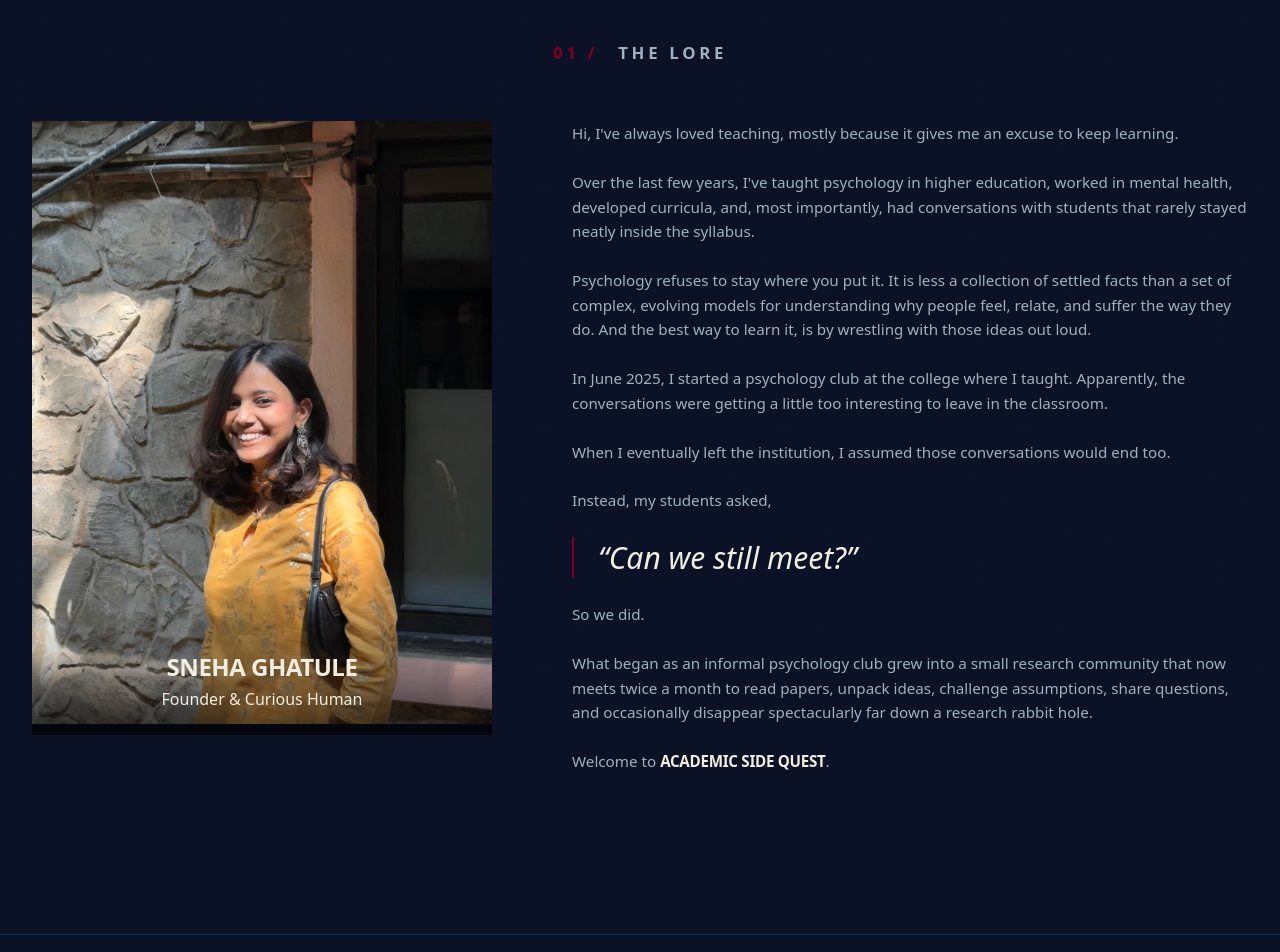
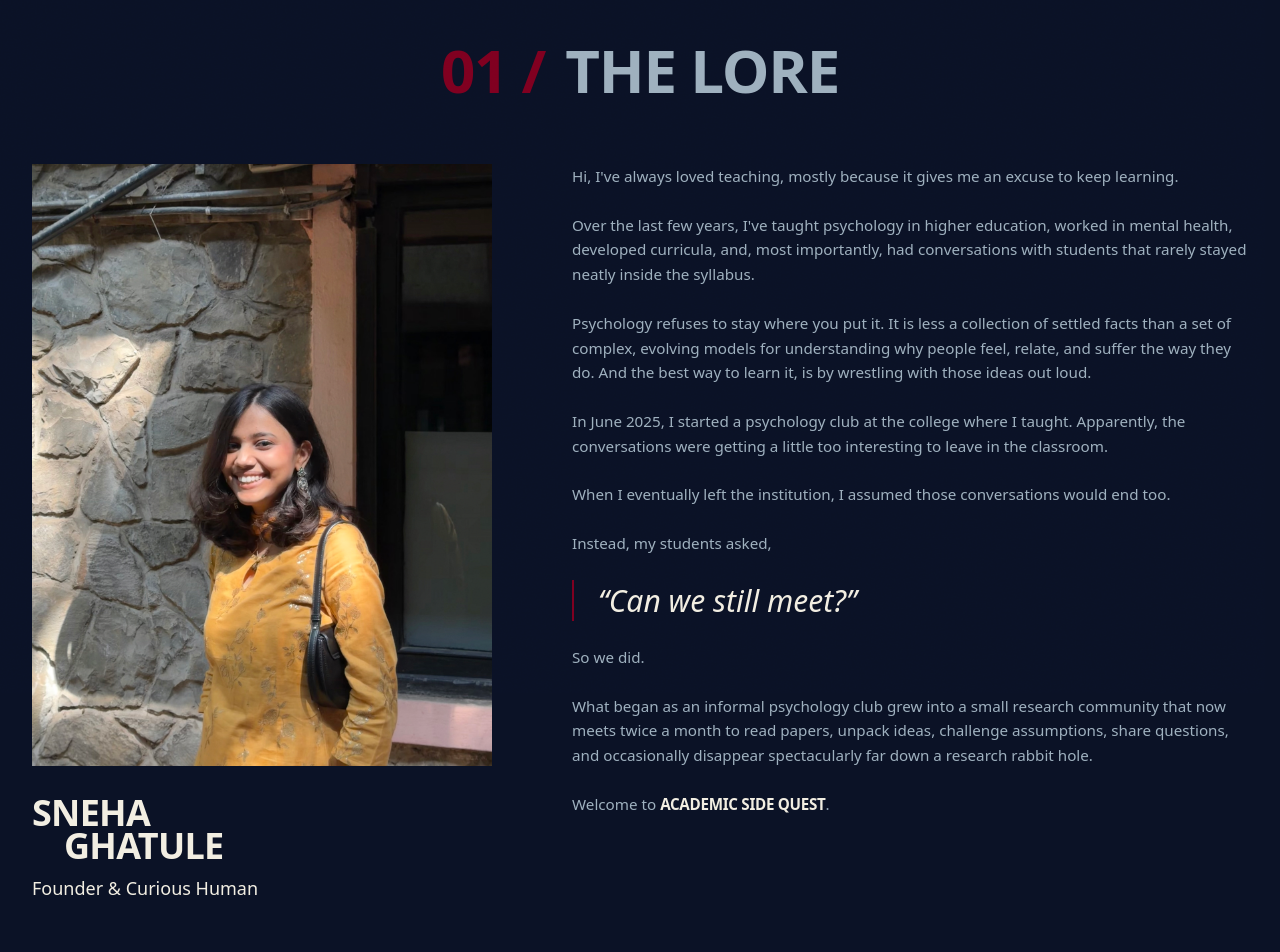
Before and after one commit to snehaghatule/academic-side-quest, a Next.js app: page /about in a window 1280 px wide. Shown: the part 120-1072 px from the top of the page. Built offline with nearby package versions, Linux system fonts and the light colour scheme; a web font is replaced by a local one.

Commit message:
Big centered lore heading, staggered name below photo

```diff
--- a/src/components/sections/Founder.tsx
+++ b/src/components/sections/Founder.tsx
@@ -20,6 +20,8 @@ function renderBrand(text: string): ReactNode {
 export function Founder() {
   const bio = founder.bio;
   const studentsAsk = bio[5].split('"');
+  const [firstName, ...rest] = founder.name.split(" ");
+  const lastName = rest.join(" ");
 
   const body = (text: string) => (
     <p className="text-[0.95rem] leading-relaxed text-mist">{renderBrand(text)}</p>
@@ -28,12 +30,16 @@ export function Founder() {
   return (
     <section className="bg-paper px-5 py-28 sm:px-8 md:py-40">
       <div className="mx-auto max-w-7xl">
-        <div className="flex flex-wrap items-center justify-center gap-x-5 gap-y-3">
-          <span className="label label-large text-ember">01 /</span>
-          <span className="label label-large text-mist">the lore</span>
-        </div>
+        <h2 className="flex flex-wrap items-baseline justify-center gap-x-5 gap-y-2 text-center">
+          <span className="display text-4xl font-bold uppercase leading-none tracking-[0.06em] text-ember sm:text-5xl md:text-6xl">
+            01 /
+          </span>
+          <span className="display text-4xl font-bold uppercase leading-none tracking-[0.06em] text-mist sm:text-5xl md:text-6xl">
+            the lore
+          </span>
+        </h2>
 
-        <div className="mt-14 grid items-start gap-14 lg:grid-cols-12 lg:gap-20">
+        <div className="mt-16 grid items-start gap-14 lg:grid-cols-12 lg:gap-20">
           <div className="lg:col-span-5">
             <Reveal>
               <figure className="relative aspect-[3/4] w-full overflow-hidden">
@@ -52,13 +58,14 @@ export function Founder() {
                     </p>
                   </div>
                 )}
-                <div className="absolute inset-x-0 bottom-0 flex flex-col items-center bg-gradient-to-t from-black/70 via-black/20 to-transparent px-6 pb-6 pt-16 text-center">
-                  <p className="display text-xl font-bold uppercase tracking-[-0.01em] text-ink sm:text-2xl">
-                    {founder.name}
-                  </p>
-                  <p className="font-accent mt-1 text-base text-ink">{founder.role}</p>
-                </div>
               </figure>
+              <div className="mt-5">
+                <h3 className="display text-3xl font-bold uppercase leading-[0.9] tracking-[-0.02em] text-ink sm:text-4xl">
+                  {firstName}
+                  {lastName ? <span className="block pl-8">{lastName}</span> : null}
+                </h3>
+                <p className="font-accent mt-3 text-lg text-ink">{founder.role}</p>
+              </div>
             </Reveal>
           </div>
 
```
